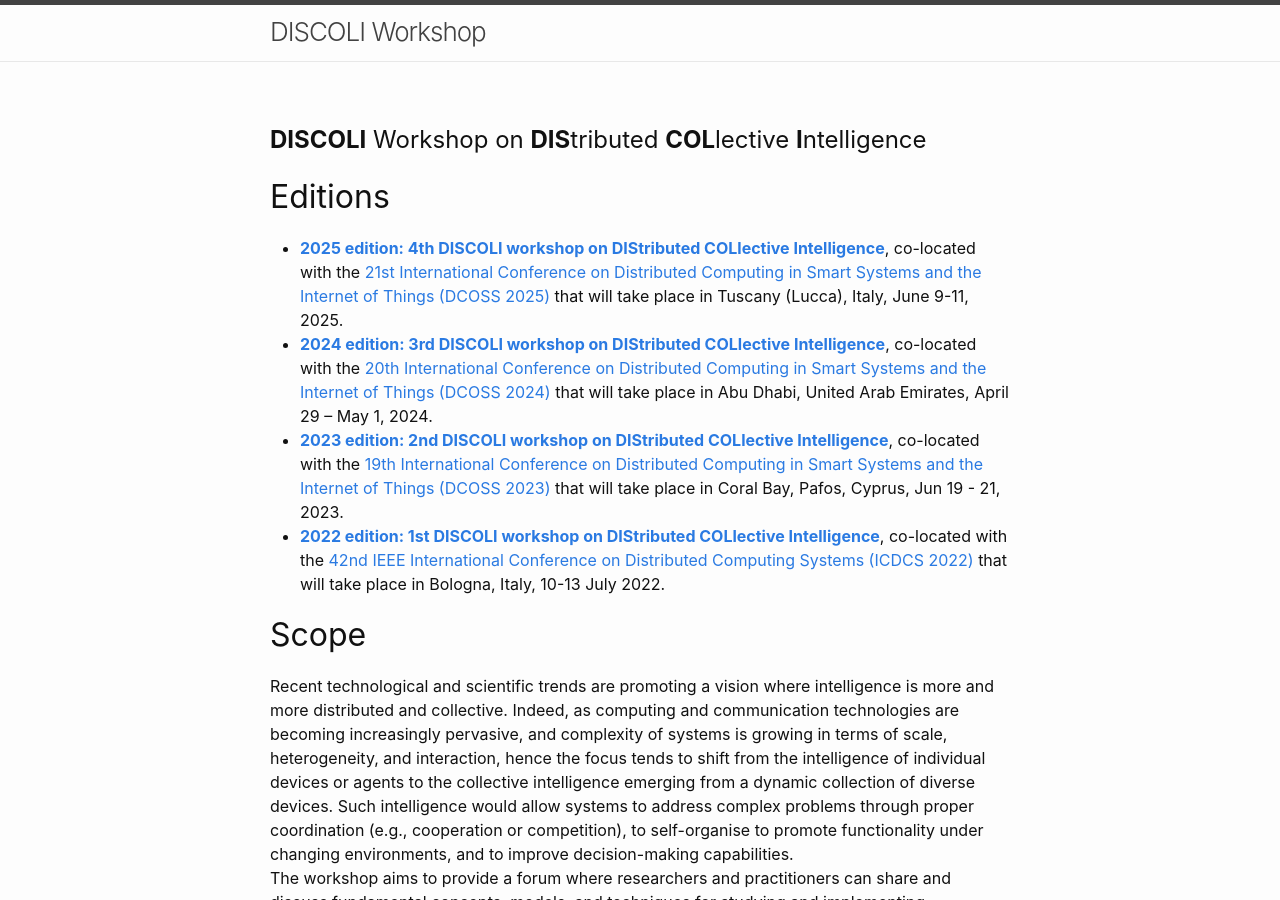
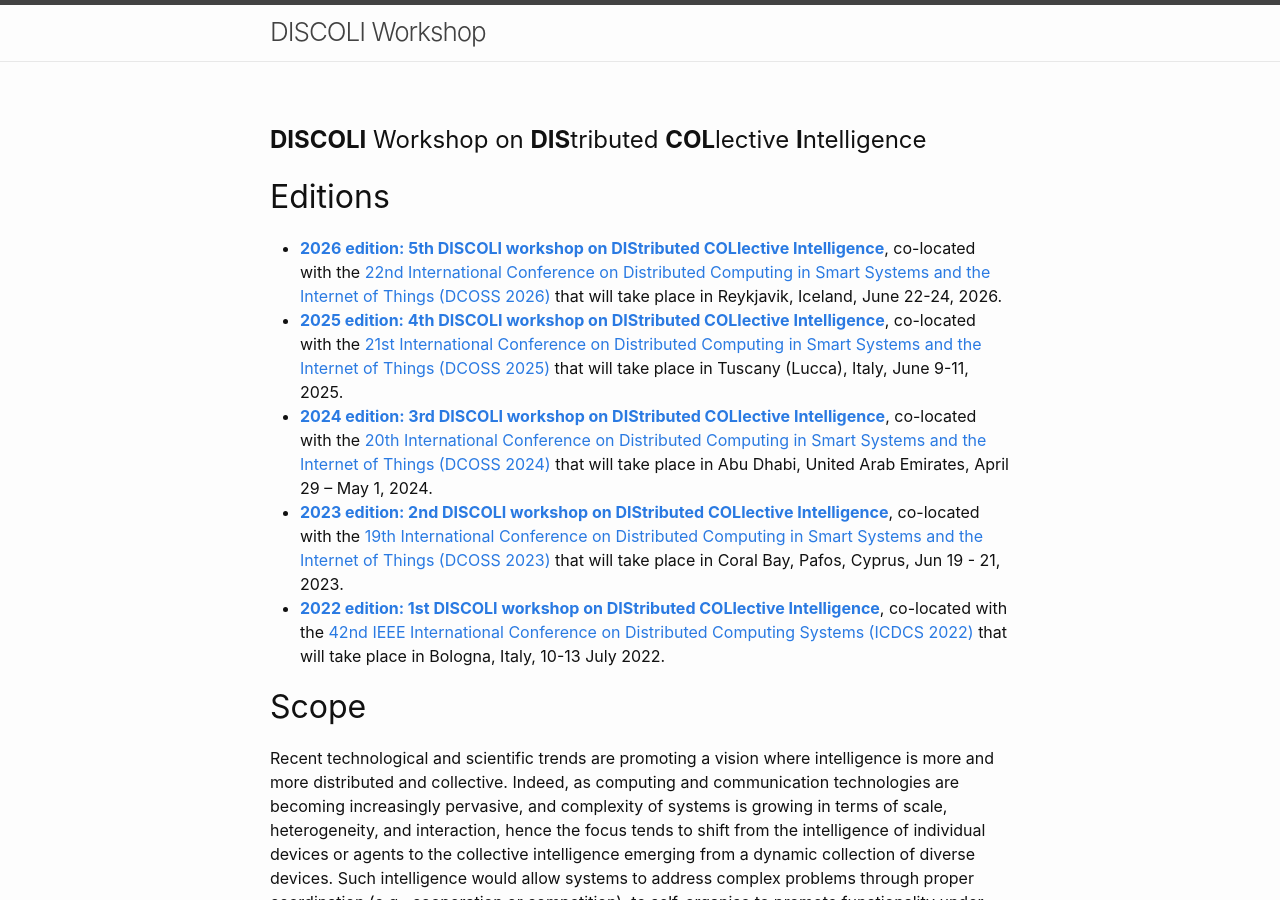
Before and after one commit to discoli-workshop/discoli-workshop.github.io, a Jekyll site: the page built from history.md, in a window 1280 px wide and 900 px high. Built offline with Jekyll 4.4.1, drawn with Linux system fonts in a browser that asks for light colours.

Commit message:
point to 2026 edition + history

```diff
--- a/history.md
+++ b/history.md
@@ -10,9 +10,10 @@ permalink: /history/
 
 ## Editions
 
-- **[2025 edition: 4th DISCOLI workshop on DIStributed COLlective Intelligence](https://discoli-workshop.github.io/2025)**, co-located with the [21st International Conference on Distributed Computing in Smart Systems and the Internet of Things (DCOSS 2025)](https://dcoss.org/) that will take place in Tuscany (Lucca), Italy, June 9-11, 2025.
-- **[2024 edition: 3rd DISCOLI workshop on DIStributed COLlective Intelligence](https://discoli-workshop.github.io/2024)**, co-located with the [20th International Conference on Distributed Computing in Smart Systems and the Internet of Things (DCOSS 2024)](https://dcoss.org/dcoss24/) that will take place in Abu Dhabi, United Arab Emirates, April 29 – May 1, 2024.
-- **[2023 edition: 2nd DISCOLI workshop on DIStributed COLlective Intelligence](https://discoli-workshop.github.io/2023)**, co-located with the [19th International Conference on Distributed Computing in Smart Systems and the Internet of Things (DCOSS 2023)](https://dcoss.org/dcoss23/) that will take place in Coral Bay, Pafos, Cyprus, Jun 19 - 21, 2023.
+- **[2026 edition: 5th DISCOLI workshop on DIStributed COLlective Intelligence](https://discoli-workshop.github.io/2026)**, co-located with the [22nd International Conference on Distributed Computing in Smart Systems and the Internet of Things (DCOSS 2026)](https://dcoss.org/) that will take place in Reykjavik, Iceland, June 22-24, 2026.
+- **[2025 edition: 4th DISCOLI workshop on DIStributed COLlective Intelligence](https://discoli-workshop.github.io/2025)**, co-located with the [21st International Conference on Distributed Computing in Smart Systems and the Internet of Things (DCOSS 2025)](https://dcoss.org/dcoss2025/) that will take place in Tuscany (Lucca), Italy, June 9-11, 2025.
+- **[2024 edition: 3rd DISCOLI workshop on DIStributed COLlective Intelligence](https://discoli-workshop.github.io/2024)**, co-located with the [20th International Conference on Distributed Computing in Smart Systems and the Internet of Things (DCOSS 2024)](https://dcoss.org/dcoss24/program/) that will take place in Abu Dhabi, United Arab Emirates, April 29 – May 1, 2024.
+- **[2023 edition: 2nd DISCOLI workshop on DIStributed COLlective Intelligence](https://discoli-workshop.github.io/2023)**, co-located with the [19th International Conference on Distributed Computing in Smart Systems and the Internet of Things (DCOSS 2023)](https://dcoss.org/dcoss23/program/) that will take place in Coral Bay, Pafos, Cyprus, Jun 19 - 21, 2023.
 - **[2022 edition: 1st DISCOLI workshop on DIStributed COLlective Intelligence](https://discoli-workshop.github.io/2022)**, co-located with the [42nd IEEE International Conference on Distributed Computing Systems (ICDCS 2022)](https://icdcs2022.icdcs.org/) that will take place in Bologna, Italy, 10-13 July 2022.
 
 ## Scope
```
Also changed, not shown: index.markdown (+5 -5 lines).
